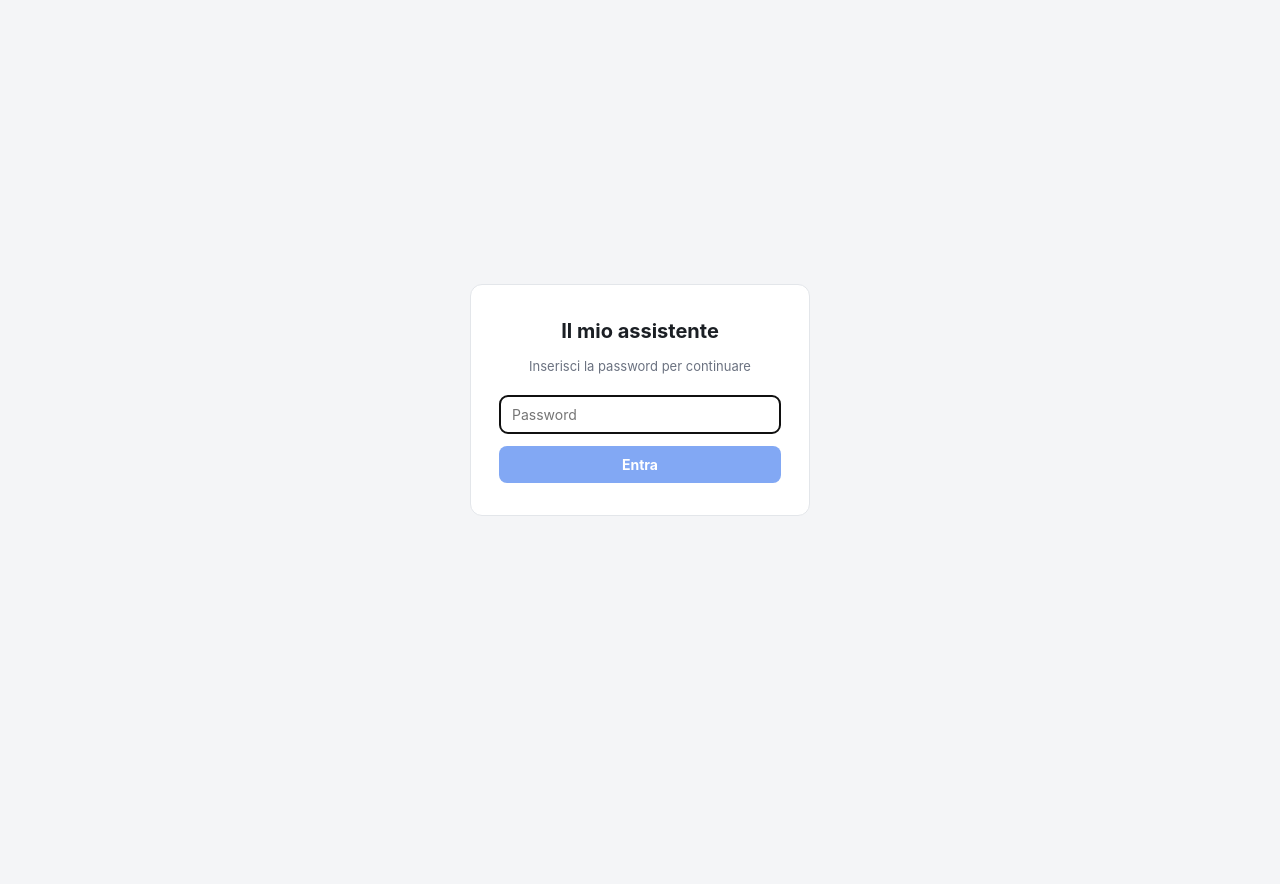
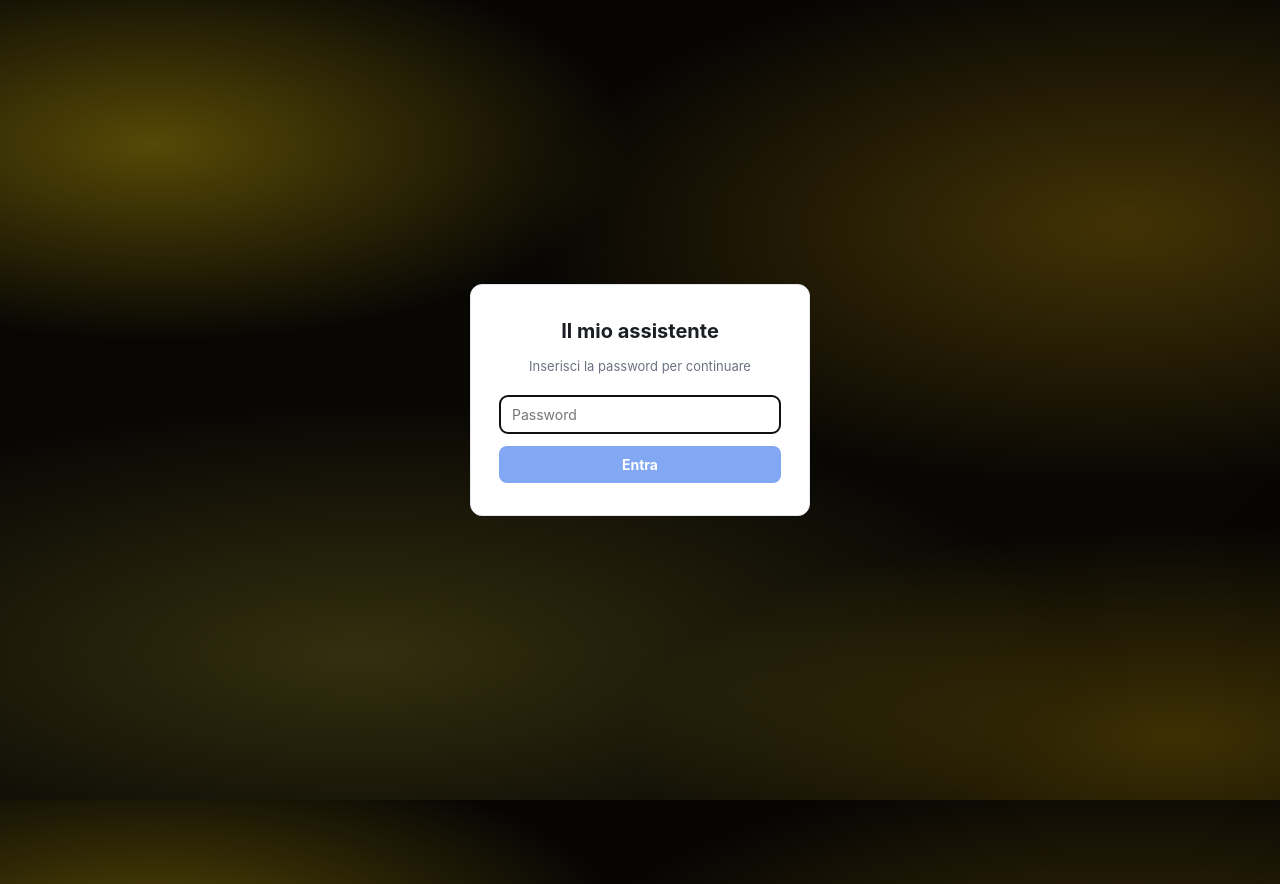
Before and after one commit to giogioreda-oss/Alfred, a Next.js app: page /login in a window 1280 px wide. Built offline with nearby package versions, Linux system fonts and the light colour scheme.

Commit message:
Studio: metti uno sfondo nero con onde sfumate gialle

```diff
--- a/app/globals.css
+++ b/app/globals.css
@@ -19,12 +19,21 @@
   --radius-sm: 8px;
   --shadow: 0 1px 2px rgba(16,24,40,.04), 0 1px 3px rgba(16,24,40,.06);
   --font: -apple-system, BlinkMacSystemFont, "Segoe UI", Roboto, Helvetica, Arial, sans-serif;
+  --wave-bg-color: #060504;
+  --wave-bg-image:
+    radial-gradient(ellipse 60% 40% at 12% 18%, rgba(255, 214, 10, 0.32), transparent 62%),
+    radial-gradient(ellipse 70% 50% at 88% 28%, rgba(255, 193, 7, 0.24), transparent 66%),
+    radial-gradient(ellipse 80% 45% at 28% 82%, rgba(255, 235, 59, 0.18), transparent 70%),
+    radial-gradient(ellipse 65% 40% at 92% 92%, rgba(255, 200, 0, 0.22), transparent 66%),
+    radial-gradient(ellipse 90% 60% at 50% 50%, rgba(10, 8, 4, 0.9), #060504 75%);
 }
 
 * { box-sizing: border-box; }
 html, body { margin: 0; padding: 0; }
 body {
-  background: var(--bg);
+  background-color: var(--wave-bg-color);
+  background-image: var(--wave-bg-image);
+  background-attachment: fixed;
   color: var(--text);
   font-family: var(--font);
   font-size: 14px;
@@ -847,7 +856,9 @@ table.fin-table td:first-child { text-align: left; font-variant-numeric: initial
   display: flex;
   align-items: center;
   justify-content: center;
-  background: var(--bg);
+  background-color: var(--wave-bg-color);
+  background-image: var(--wave-bg-image);
+  background-attachment: fixed;
   padding: 16px;
 }
 .login-card {
```
